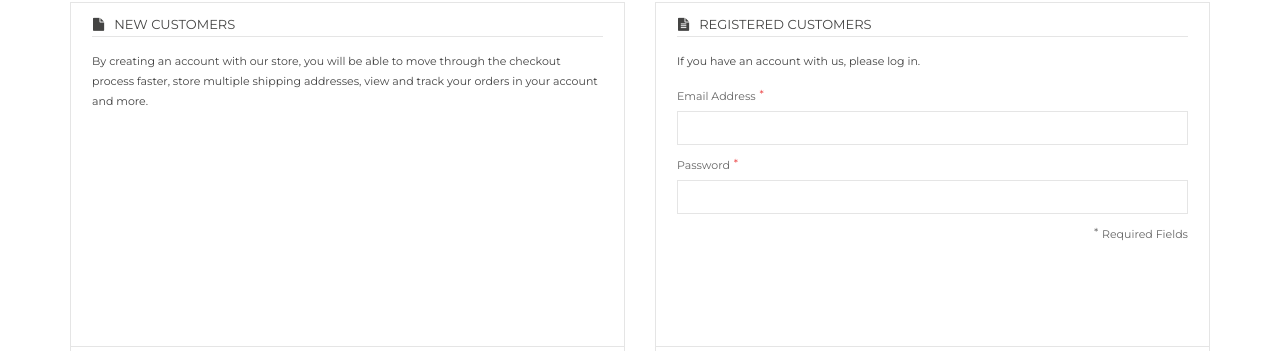
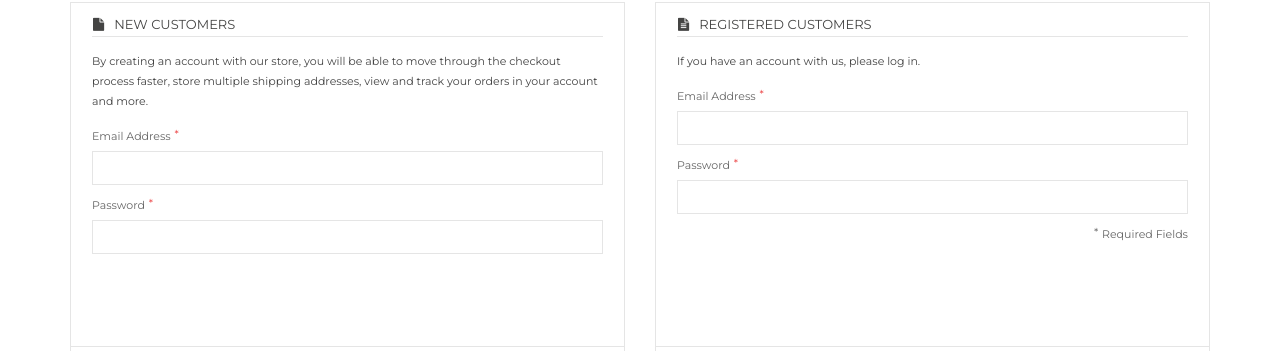
Before and after one commit to fajar7xx/kedan, a PHP site: page /theme/my-account.html in a window 1280 px wide. Shown: the part 361-712 px from the top of the page. Run offline with PHP 8.4, Linux system fonts and the light colour scheme.

Commit message:
bagian register ya

```diff
--- a/theme/index.php
+++ b/theme/index.php
@@ -1754,7 +1754,7 @@
 												<li><a href="#">Sitemap</a></li>
 												<li><a href="#">Privacy Policy</a></li>
 												<li><a href="#">Your Account</a></li>
-												<li><a href="about-us.html">About Us</a></li>
+												<li><a href="about-us.html">Tentang Kedan</a></li>
 												<li><a href="#">Contact Us</a></li>
 											</ul>
 										</div>
--- a/theme/my-account.html
+++ b/theme/my-account.html
@@ -1,15 +1,15 @@
 <!doctype html>
 <html class="no-js" lang="">
     <head>
-        <meta charset="utf-8">
         <meta http-equiv="x-ua-compatible" content="ie=edge">
-        <title>My Account || Minoan</title>
-        <meta name="description" content="">
+        <title>Daftar Akun Baru - KEDAN</title>
+        <meta name="description" content="marketplace yang menjual produk UKM khas sumatera utara">
+        <meta name="keywords" content="ukm sumatera utara, kerajinan tangan, batak, ulos, batik">
         <meta name="viewport" content="width=device-width, initial-scale=1">
 
 		<!-- favicon
 		============================================ -->
-        <link rel="shortcut icon" type="image/x-icon" href="img/logo/favicon.ico">
+        <link rel="shortcut icon" type="image/x-icon" href="img/logo/fav.png">
 
 		<!-- Google Fonts
 		============================================ -->
@@ -575,6 +575,18 @@
 								</div>
 								<div class="user-content">
 									<p>By creating an account with our store, you will be able to move through the checkout process faster, store multiple shipping addresses, view and track your orders in your account and more.</p>
+									<div class="account-form">
+										<form class="form-horizontal product-form" action="#">
+											<div class="form-goroup">
+												<label>Email Address <sup>*</sup></label>
+												<input type="text" required="required" class="form-control">
+											</div>
+											<div class="form-goroup">
+												<label>Password <sup>*</sup></label>
+												<input type="password" required="required" class="form-control">
+											</div>
+										</form>
+									</div>
 								</div>
 							</div>
 							<div class="user-bottom fix">
```
Also changed, not shown: includes/koneksi.php (added, +7 -0 lines), 1 other file.
